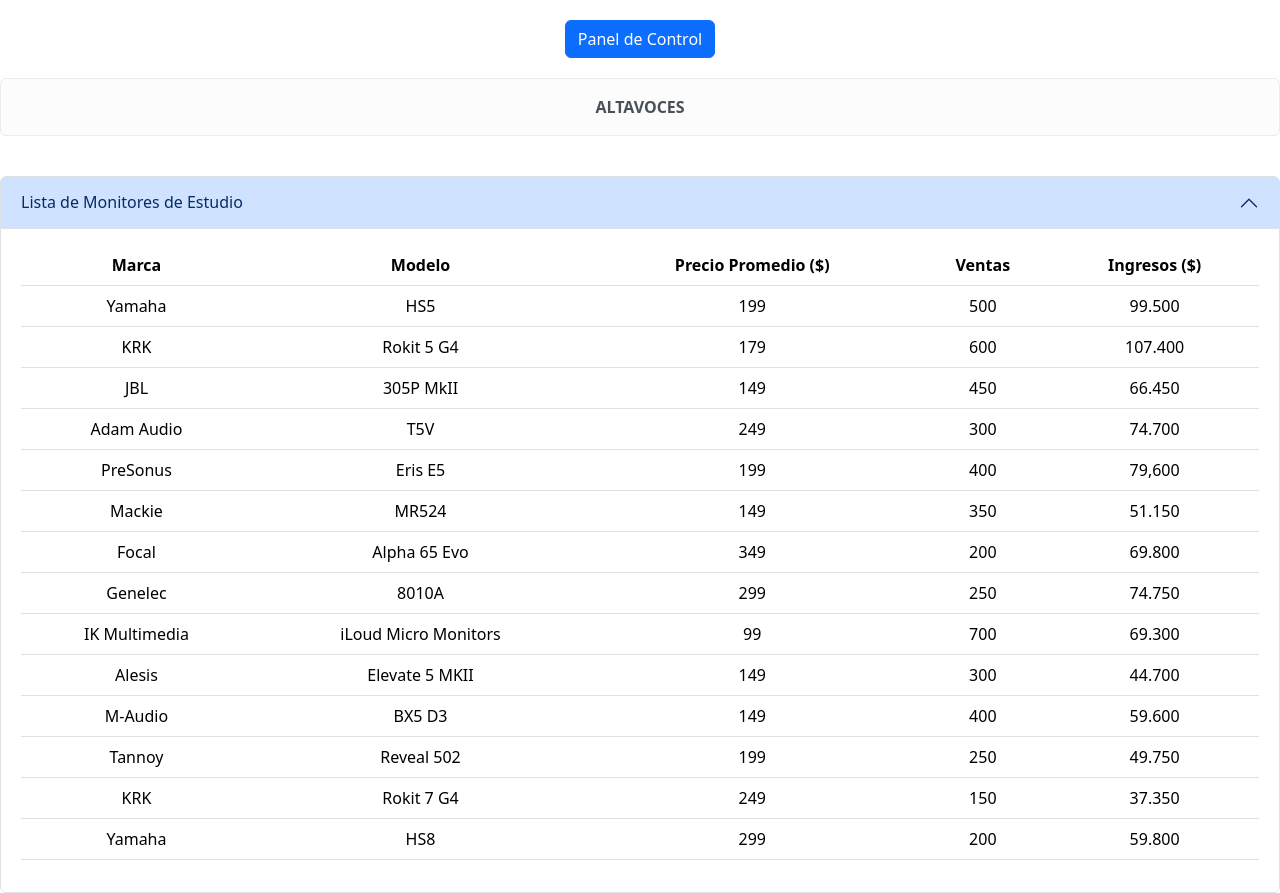
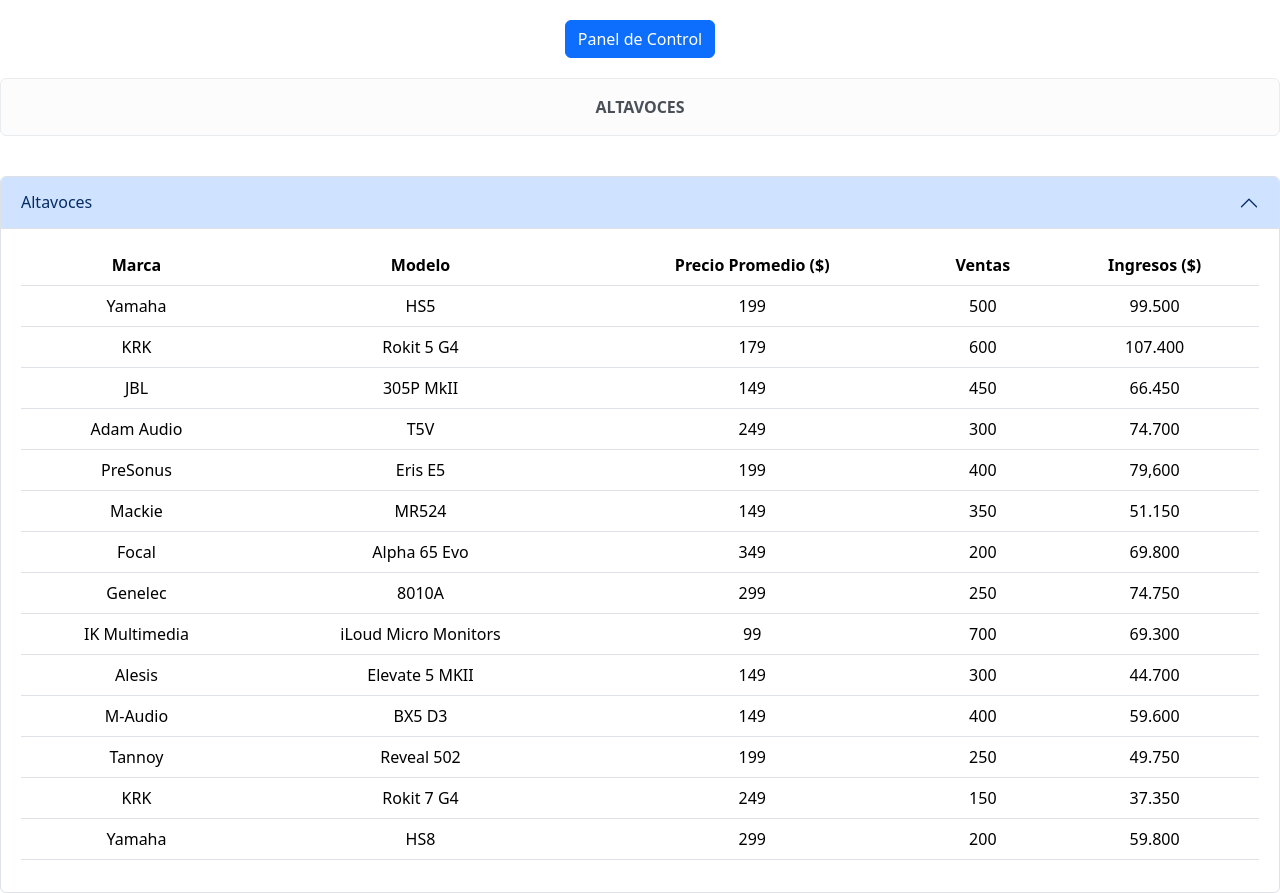
Before and after one commit to AnderCov/BootStrapAWEB, a plain HTML site: page altavoces.html in a window 1280 px wide. Drawn offline with nearby package versions, Linux system fonts and the light colour scheme.

Commit message:
arreglos1

```diff
--- a/altavoces.html
+++ b/altavoces.html
@@ -46,9 +46,7 @@
     <div class="accordion" id="accordionExample" style="text-align: left;">
       <div class="accordion-item">
         <h2 class="accordion-header">
-          <button class="accordion-button" type="button" data-bs-toggle="collapse" data-bs-target="#collapseMonitores" aria-expanded="true" aria-controls="collapseMonitores">
-            Lista de Monitores de Estudio
-          </button>
+          <button class="accordion-button" type="button" data-bs-toggle="collapse" data-bs-target="#collapseMonitores" aria-expanded="true" aria-controls="collapseMonitores">Altavoces</button>
         </h2>
         <div id="collapseMonitores" class="accordion-collapse collapse show" data-bs-parent="#accordionExample">
           <div class="accordion-body">
```
